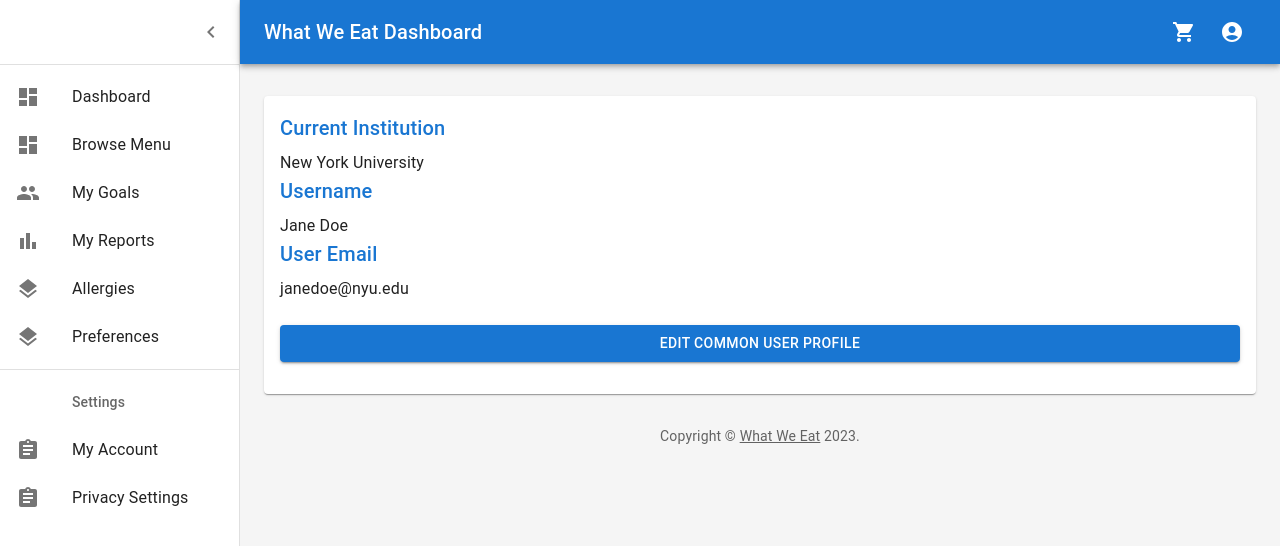
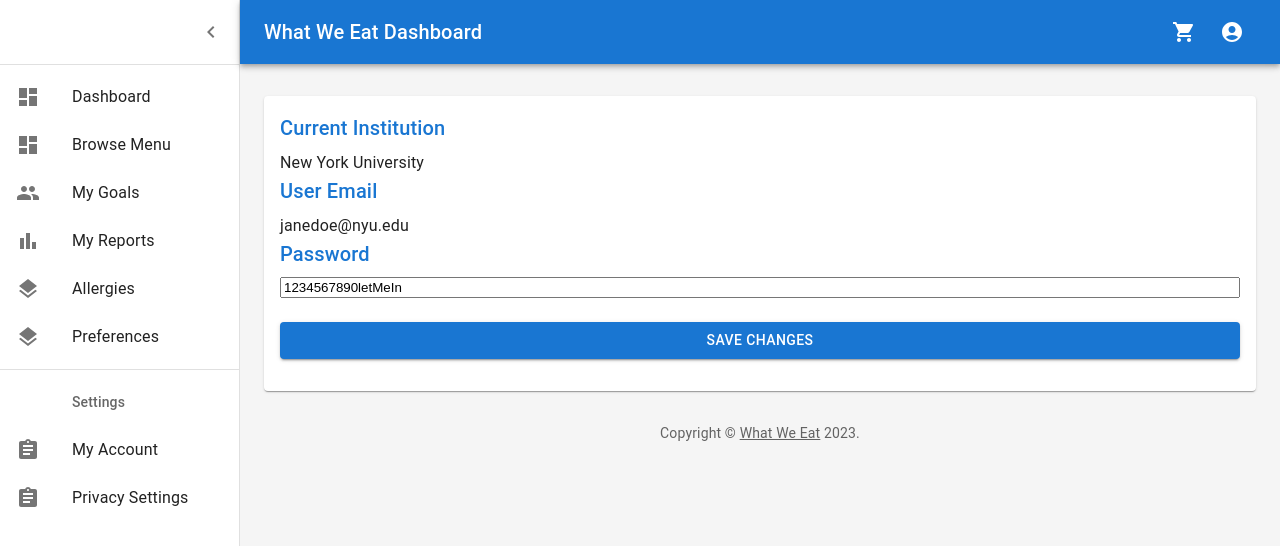
Before and after one commit to Yanglin-Tao/WWETG2, a React (Create React App) app in the folder wwe-frontend/: page /displayCommonUserAccount in a window 1280 px wide. Both pictures are taken after a click on the button "EDIT COMMON USER PROFILE". Shown: the top 546 px of the page. Built offline with nearby package versions, Linux system fonts and the light colour scheme.

Commit message:
Implemented user and dining hall account profile and privacy settings

```diff
--- a/wwe-frontend/src/App.js
+++ b/wwe-frontend/src/App.js
@@ -48,6 +48,7 @@
 import CreateDailyMenu from "./Menu/createDailyMenu";
 import DisplayDiningHallAccount from "./DiningHall/displayDininghallAccount";
 import DisplayCommonUserAccount from "./CommonUser/displayCommonUserAccount";
+import DisplayCommonUserPrivacySettings from "./CommonUser/displayCommonUserPrivacySettings";
 
 function App() {
     const [data, setData] = useState(null);
@@ -100,6 +101,7 @@
                     <Route path="/displayCommonUserAllergy" element={<DisplayCommonUserAllergy />} />
                     <Route path="/displayCommonUserGoals" element={<DisplayCommonUserGoals />} />
                     <Route path="/displayCommonUserAccount" element={<DisplayCommonUserAccount />} />
+                    <Route path="/displayCommonUserPrivacySettings" element={<DisplayCommonUserPrivacySettings />} />
                     <Route path="/mealShoppingCart" element={<MealShoppingCart />} />
                     {/* Dining Hall route */}
                     <Route path="/loginDiningHall" element={<LoginDiningHall />} />
--- a/wwe-frontend/src/CommonUser/displayCommonUserAccount.js
+++ b/wwe-frontend/src/CommonUser/displayCommonUserAccount.js
@@ -1,36 +1,16 @@
 import * as React from 'react';
 import { useState } from 'react';
-import Avatar from '@mui/material/Avatar';
-import { styled, createTheme, ThemeProvider } from '@mui/material/styles';
-import MuiDrawer from '@mui/material/Drawer';
-import MuiAppBar from '@mui/material/AppBar';
+import { createTheme, ThemeProvider } from '@mui/material/styles';
 import Box from '@mui/material/Box';
 import CssBaseline from '@mui/material/CssBaseline';
 import Toolbar from '@mui/material/Toolbar';
-import List from '@mui/material/List';
 import Typography from '@mui/material/Typography';
-import Divider from '@mui/material/Divider';
-import IconButton from '@mui/material/IconButton';
-import Badge from '@mui/material/Badge';
 import Container from '@mui/material/Container';
 import Grid from '@mui/material/Grid';
 import Paper from '@mui/material/Paper';
 import Link from '@mui/material/Link';
-import MenuIcon from '@mui/icons-material/Menu';
-import ChevronLeftIcon from '@mui/icons-material/ChevronLeft';
-import AccountCircle from '@mui/icons-material/AccountCircle';
-import MenuItem from '@mui/material/MenuItem';
-import Menu from '@mui/material/Menu';
-import PersonIcon from '@mui/icons-material/Person';
-import NotificationsIcon from '@mui/icons-material/Notifications';
-import { mainListItems, secondaryListItems } from './navigateCommonUserDashboard';
 import Title from './Title';
 import Button from '@mui/material/Button';
-import Chip from '@mui/material/Chip';
-import Stack from '@mui/material/Stack';
-import TextField from '@mui/material/TextField';
-import Snackbar from '@mui/material/Snackbar';
-import Alert from '@mui/material/Alert';
 import DashboardLayout from './DashboardLayout';
 /* TODO: This component should display common user's email and institution.
 */
@@ -56,6 +36,19 @@
     const login = () => {
         window.open("/login", "_self");
     };
+    const [isEditable, setIsEditable] = useState(false);
+    const toggleEdit = () => {
+        setIsEditable(!isEditable);
+    };
+
+    const current_institution = "New York University";
+    const user_email = "janedoe@nyu.edu";
+    const [password, setPassword] = useState("1234567890letMeIn");
+
+    const handlePasswordChange = (e) => {
+        setPassword(e.target.value);
+    };
+
     return (
         <ThemeProvider theme={createTheme()}>
         <Box sx={{ display: 'flex' }}>
@@ -79,18 +72,27 @@
                 <Grid item xs={12}>
                     <Paper sx={{ p: 2, display: 'flex', flexDirection: 'column' }}>
                     <Title>Current Institution</Title>
-                    New York University
-                    <Title>Username</Title>
-                    Jane Doe
+                    {current_institution}
                     <Title>User Email</Title>
-                    janedoe@nyu.edu
+                    {user_email}
+                    <Title>Password</Title>
+                    { isEditable ? (
+                      <input
+                            type="text"
+                            value={password}
+                            onChange={handlePasswordChange}
+                        />
+                    ) : (
+                        '*********'
+                    )}
                     <Button
                         type="submit"
                         fullWidth
                         variant="contained"
                         sx={{ mt: 3, mb: 2 }}
+                        onClick={toggleEdit}
                     >
-                        Edit Common User Profile
+                        {isEditable ? 'Save Changes' : 'Edit Common User Profile'}
                     </Button>
                     </Paper>
                 </Grid>
--- a/wwe-frontend/src/CommonUser/displayCommonUserPrivacySettings.js
+++ b/wwe-frontend/src/CommonUser/displayCommonUserPrivacySettings.js
@@ -1,37 +1,19 @@
 import * as React from 'react';
-import { useState } from 'react';
-import Avatar from '@mui/material/Avatar';
-import { styled, createTheme, ThemeProvider } from '@mui/material/styles';
-import MuiDrawer from '@mui/material/Drawer';
-import MuiAppBar from '@mui/material/AppBar';
+import { createTheme, ThemeProvider } from '@mui/material/styles';
 import Box from '@mui/material/Box';
 import CssBaseline from '@mui/material/CssBaseline';
 import Toolbar from '@mui/material/Toolbar';
-import List from '@mui/material/List';
 import Typography from '@mui/material/Typography';
-import Divider from '@mui/material/Divider';
-import IconButton from '@mui/material/IconButton';
-import Badge from '@mui/material/Badge';
 import Container from '@mui/material/Container';
 import Grid from '@mui/material/Grid';
 import Paper from '@mui/material/Paper';
 import Link from '@mui/material/Link';
-import MenuIcon from '@mui/icons-material/Menu';
-import ChevronLeftIcon from '@mui/icons-material/ChevronLeft';
-import AccountCircle from '@mui/icons-material/AccountCircle';
-import MenuItem from '@mui/material/MenuItem';
-import Menu from '@mui/material/Menu';
-import PersonIcon from '@mui/icons-material/Person';
-import NotificationsIcon from '@mui/icons-material/Notifications';
-import { mainListItems, secondaryListItems } from './navigateCommonUserDashboard';
 import Title from './Title';
-import Button from '@mui/material/Button';
-import Chip from '@mui/material/Chip';
-import Stack from '@mui/material/Stack';
-import TextField from '@mui/material/TextField';
-import Snackbar from '@mui/material/Snackbar';
-import Alert from '@mui/material/Alert';
 import DashboardLayout from './DashboardLayout';
+import FormGroup from '@mui/material/FormGroup';
+import FormControlLabel from '@mui/material/FormControlLabel';
+import Switch from '@mui/material/Switch';
+
 /* TODO: This component should display common user's privacy settings
 */
 function Copyright(props) {
@@ -77,6 +59,13 @@
                 <Grid container spacing={3}>
                 <Grid item xs={12}>
                     <Paper sx={{ p: 2, display: 'flex', flexDirection: 'column' }}>
+                    <Title>Privacy Settings</Title>
+                    Authorize dining halls to collect the following data:
+                    <FormGroup>
+                    <FormControlLabel control={<Switch defaultChecked />} label="Food allergies data" />
+                    <FormControlLabel control={<Switch defaultChecked />} label="Food preferences data" />
+                    <FormControlLabel control={<Switch defaultChecked />} label="Other account data" />
+                    </FormGroup>
                     </Paper>
                 </Grid>
                 </Grid>
--- a/wwe-frontend/src/DiningHall/displayDininghallAccount.js
+++ b/wwe-frontend/src/DiningHall/displayDininghallAccount.js
@@ -1,12 +1,8 @@
 import React from 'react';
 import { useState } from 'react';
 import Toolbar from '@mui/material/Toolbar';
-import { styled, createTheme, ThemeProvider } from '@mui/material/styles';
-import List from '@mui/material/List';
+import { createTheme, ThemeProvider } from '@mui/material/styles';
 import Typography from '@mui/material/Typography';
-import Divider from '@mui/material/Divider';
-import IconButton from '@mui/material/IconButton';
-import Badge from '@mui/material/Badge';
 import Container from '@mui/material/Container';
 import Grid from '@mui/material/Grid';
 import Paper from '@mui/material/Paper';
@@ -43,6 +39,15 @@
         setIsEditable(!isEditable);
     };
 
+    const current_institution = "New York University";
+    const current_dining_hall = "NYU Jasper Kane Dining Hall";
+    const contact_email = "askcampusservices@nyu.edu";
+    const [address, setAddress] = useState("6 MetroTech Center, Brooklyn, NY 11201");
+
+    const handleAddressChange = (e) => {
+        setAddress(e.target.value);
+    };
+
     return (
       <ThemeProvider theme={createTheme()}>
         <Box sx={{ display: 'flex' }}>
@@ -66,20 +71,29 @@
                 <Grid item xs={12}>
                   <Paper sx={{ p: 2, display: 'flex', flexDirection: 'column' }}>
                   <Title>Current Institution</Title>
-                  New York University
+                  {current_institution}
                   <Title>Current Dining Hall</Title>
-                  NYU Jasper Kane Dining Hall
+                  {current_dining_hall}
                   <Title>Contact Email</Title>
-                  askcampusservices@nyu.edu
+                  {contact_email}
                   <Title>Address</Title>
-                  6 MetroTech Center, Brooklyn, NY 11201
+                  { isEditable ? (
+                      <input
+                          type="text"
+                          value={address}
+                          onChange={handleAddressChange}
+                      />
+                  ) : (
+                      address
+                  )}
                   <Button
                     type="submit"
                     fullWidth
                     variant="contained"
                     sx={{ mt: 3, mb: 2 }}
+                    onClick={toggleEdit}
                   >
-                    Edit Dining Hall Profile
+                    {isEditable ? 'Save Changes' : 'Edit Dining Hall Profile'}
                   </Button>
                   </Paper>
                 </Grid>
```
